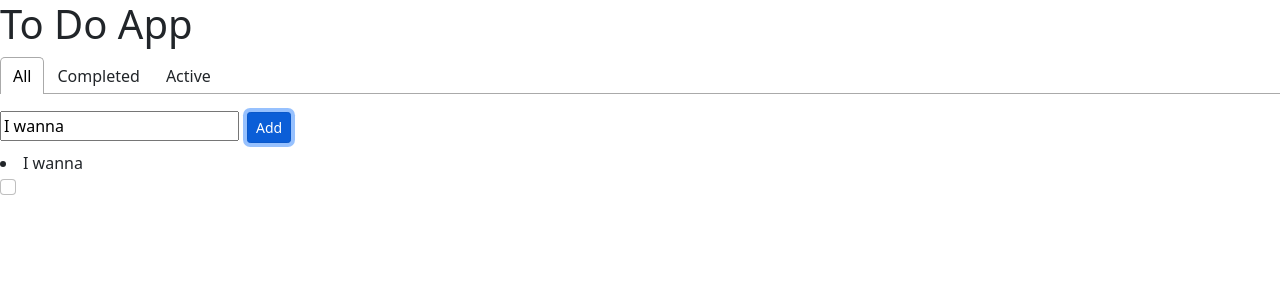
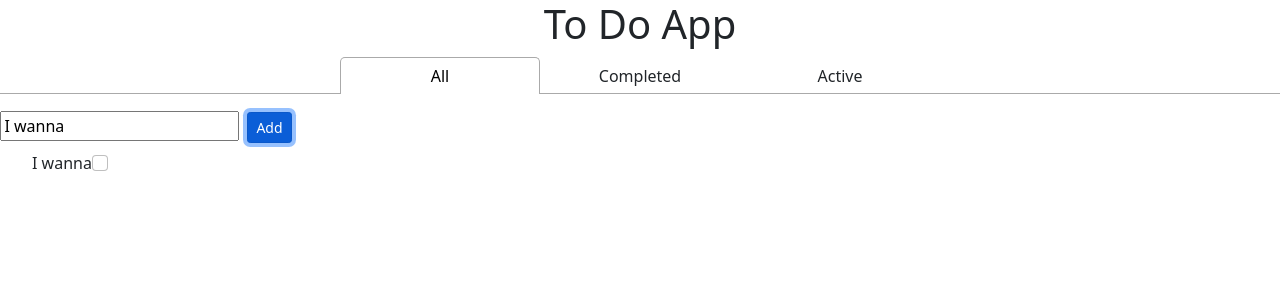
Before and after one commit to Lord-fourth/ToDoApp, a React (Create React App) app: page / in a window 1280 px wide. Both pictures are taken after a click on the button "Add". Shown: the top 300 px of the page. Built offline with nearby package versions, Linux system fonts and the light colour scheme.

Commit message:
added delete icon

```diff
--- a/package.json
+++ b/package.json
@@ -7,11 +7,13 @@
     "@testing-library/react": "^11.2.7",
     "@testing-library/user-event": "^12.8.3",
     "bootstrap": "^5.0.1",
+    "font-awesome": "^4.7.0",
     "g": "^2.0.1",
     "mdbreact": "^5.0.2",
     "react": "^17.0.2",
     "react-crud-icons": "^1.0.1",
     "react-dom": "^17.0.2",
+    "react-icons": "^4.2.0",
     "react-scripts": "4.0.3",
     "react-tabs": "^3.2.2",
     "web-vitals": "^1.1.2"
--- a/public/index.html
+++ b/public/index.html
@@ -14,6 +14,11 @@
       manifest.json provides metadata used when your web app is installed on a
       user's mobile device or desktop. See https://developers.google.com/web/fundamentals/web-app-manifest/
     -->
+    <link
+      rel="stylesheet"
+      href="https://fonts.googleapis.com/icon?family=Material+Icons"
+    />
+
     <link rel="manifest" href="%PUBLIC_URL%/manifest.json" />
     <!--
       Notice the use of %PUBLIC_URL% in the tags above.
--- a/src/App.css
+++ b/src/App.css
@@ -1,38 +1,15 @@
 .App {
   text-align: center;
 }
-
-.App-logo {
-  height: 40vmin;
-  pointer-events: none;
+.myForm {
+  max-width: 300px;
+  display: flex;
+  flex-wrap: wrap;
 }
-
-@media (prefers-reduced-motion: no-preference) {
-  .App-logo {
-    animation: App-logo-spin infinite 20s linear;
-  }
-}
-
-.App-header {
-  background-color: #282c34;
-  min-height: 100vh;
-  display: flex;
-  flex-direction: column;
-  align-items: center;
-  justify-content: center;
-  font-size: calc(10px + 2vmin);
-  color: white;
-}
-
-.App-link {
-  color: #61dafb;
-}
-
-@keyframes App-logo-spin {
-  from {
-    transform: rotate(0deg);
-  }
-  to {
-    transform: rotate(360deg);
-  }
-}
+/* .input-form {
+  width: 400px;
+  height: 40px;
+  margin: 10px 10px;
+  padding: 0px;
+  text-align: center;
+} */
--- a/src/App.js
+++ b/src/App.js
@@ -5,8 +5,7 @@ import IncompletedTasks from "./components/incompleteTasks";
 import { Tab, Tabs, TabList, TabPanel } from "react-tabs";
 import "react-tabs/style/react-tabs.css";
 import "bootstrap/dist/css/bootstrap.css";
-import Checkbox from "./components/checkbox";
-
+import "./App.css";
 function App() {
   const [listOfTasks, setListOfTasks] = useState([]);
   const [newTask, setNewTask] = useState("I wanna ");
@@ -25,13 +24,11 @@ function App() {
     const sample = [...listOfTasks];
     let indexToChange = sample.indexOf(obj);
     sample[indexToChange].isItCompleted = !sample[indexToChange].isItCompleted;
-    // sample[index - 1].isItCompleted = !sample[index - 1].isItCompleted;
     setListOfTasks(sample);
   };
   const handleDelete = (id) => {
     console.log("inside handleDelete");
     const sample = [...listOfTasks].filter((c) => c.id != id);
-    // sample = sample.filter((c) => c.id != id);
     setListOfTasks(sample);
   };
   const handleDeleteAll = () => {
@@ -53,20 +50,16 @@ function App() {
 
   return (
     <React.Fragment>
-      <h1>To Do App</h1>
-      <Tabs
-        tabItemContainerStyle={{ width: "44px" }}
-
-        // style={{ background: "blue" }}
-        // contentContainerStyle={{ background: "#FFF" }}
-      >
+      <h1 style={{ textAlign: "center" }}>To Do App</h1>
+      <div className="form-container" style={{ textAlign: "center" }}>
+        <Tabs>
           <TabList>
-          <Tab>All</Tab>
-          <Tab>Completed</Tab>
-          <Tab>Active</Tab>
+            <Tab style={{ width: "200px" }}>All</Tab>
+            <Tab style={{ width: "200px" }}>Completed </Tab>
+            <Tab style={{ width: "200px" }}>Active</Tab>
           </TabList>
 
-        <TabPanel>
+          <TabPanel style={{ width: "300px" }}>
             <NewTask
               listOfTasks={listOfTasks}
               newTask={newTask}
@@ -77,7 +70,7 @@ function App() {
               toggleCheckbox={handleToggleCheckbox}
             />
           </TabPanel>
-        <TabPanel>
+          <TabPanel style={{ width: "300px" }}>
             <CompletedTasks
               listOfTasks={listOfTasks}
               newTask={newTask}
@@ -89,7 +82,7 @@ function App() {
               handleDeleteAll={handleDeleteAll}
             />
           </TabPanel>
-        <TabPanel>
+          <TabPanel style={{ width: "300px" }}>
             <IncompletedTasks
               listOfTasks={listOfTasks}
               newTask={newTask}
@@ -100,6 +93,7 @@ function App() {
             />
           </TabPanel>
         </Tabs>
+      </div>
     </React.Fragment>
   );
 }
--- a/src/components/completedTasks.jsx
+++ b/src/components/completedTasks.jsx
@@ -1,5 +1,6 @@
 import React from "react";
-import { MDBIcon } from "mdbreact";
+import { FaTrash } from "react-icons/fa";
+import "../App.css";
 
 function CompletedTasks(props) {
   const completedTasks = props.listOfTasks.filter((task) => {
@@ -10,37 +11,27 @@ function CompletedTasks(props) {
     <React.Fragment>
       <div>
         {completedTasks.map((txt) => (
-          <div key={txt.id}>
-            <li
+          <div key={txt.id} className="myForm">
+            <ul
               style={{
                 textDecorationLine: "line-through",
                 textDecorationStyle: "solid",
               }}
             >
               {txt.value}
-            </li>
-            <button
-              className="btn btn-danger btn-sm m-2"
+            </ul>
+            <FaTrash
+              className="m-2"
               onClick={() => props.handleDelete(txt.id)}
-            >
-              delete
-            </button>
+            />
           </div>
         ))}
         <button
           className="btn btn-danger btn-sm m-2"
           onClick={props.handleDeleteAll}
         >
-          <i class="bi bi-trash"></i>
           Delete All
         </button>
-
-        <button class="btn">
-          <i class="fa fa-trash"></i>
-          <MDBIcon far icon="trash-alt" />
-          <MDBIcon icon="check-square" list /> Trash
-        </button>
-        {/* <Icon name="edit" tooltip="Edit" theme="light" size="medium" /> */}
       </div>
     </React.Fragment>
   );
--- a/src/components/incompleteTasks.jsx
+++ b/src/components/incompleteTasks.jsx
@@ -1,4 +1,5 @@
 import React from "react";
+import "../App.css";
 
 function IncompletedTasks(props) {
   const incompletedTasks = props.listOfTasks.filter((task) => {
@@ -8,6 +9,8 @@ function IncompletedTasks(props) {
   return (
     <React.Fragment>
       <input
+        className="input-form"
+        style={{ textAlign: "center" }}
         type="text"
         name="defaultValue"
         value={props.newTask}
@@ -20,8 +23,8 @@ function IncompletedTasks(props) {
       </button>
       <div>
         {incompletedTasks.map((txt) => (
-          <div key={txt.id}>
-            <li>{txt.value}</li>
+          <div key={txt.id} className="myForm">
+            <ul>{txt.value}</ul>
           </div>
         ))}
       </div>
--- a/src/components/newTask.jsx
+++ b/src/components/newTask.jsx
@@ -1,29 +1,40 @@
 import React, { useState, useEffect } from "react";
 import Checkbox from "./checkbox";
-
+import "../App.css";
 function NewTask(props) {
-  console.log("list in newtask:", props.listOfTasks);
-
   function Greeting(inp) {
     if (inp.value.isempty) return <li>{inp.value}</li>;
-    let obj = props.listOfTasks.find((obj) => obj.id == inp.id);
+    let obj = props.listOfTasks.find((obj) => obj.id === inp.id);
     if (obj.isItCompleted) {
       return (
-        <li
+        <ul
           style={{
+            width: "150",
             textDecorationLine: "line-through",
             textDecorationStyle: "solid",
+            textAlign: "center",
           }}
         >
           {inp.value}
-        </li>
+        </ul>
       );
     }
-    return <li>{inp.value}</li>;
+    return (
+      <ul
+        style={{
+          width: "150",
+          textAlign: "center",
+        }}
+      >
+        {inp.value}
+      </ul>
+    );
   }
   return (
     <React.Fragment>
       <input
+        // className="input-form"
+        // style={{ textAlign: "center" }}
         type="text"
         name="defaultValue"
         value={props.newTask}
@@ -36,10 +47,10 @@ function NewTask(props) {
       </button>
       <div>
         {props.listOfTasks.map((txt) => (
-          <div key={txt.id}>
-            {/* <li>{txt.value}</li> */}
+          <div key={txt.id} className="myForm">
             <Greeting id={txt.id} value={txt.value} />
             <Checkbox
+              style={{ float: "right" }}
               isItCompleted={txt.isItCompleted}
               id={txt.id}
               markAsCompleted={props.handleMarkAsCompleted}
--- a/src/components/tabs.jsx
+++ /dev/null
@@ -1,2 +0,0 @@
-import React, { useState } from "react";
-const tabs = () => {};
```
Also changed, not shown: 1 other file (tests, documents, lock files or other folders). Lines whose indentation alone changed are shown as unchanged.
